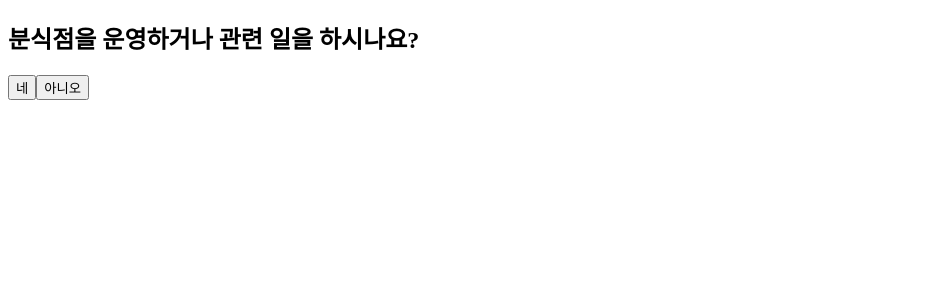
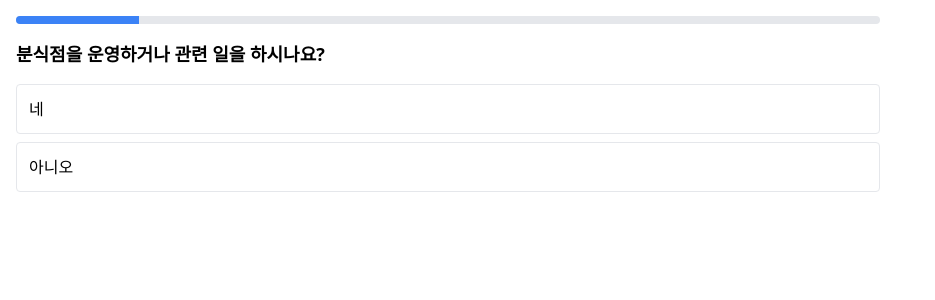
Before and after one commit to dungdungdung2/-, a Next.js app: page / in a window 1280 px wide. Shown: the top 300 px of the page, without its empty margins (0-935 px from the left). Built offline with nearby package versions, Linux system fonts and the light colour scheme.

Commit message:
Add _app.js for Next.js app initialization

```diff
--- /dev/null
+++ b/pages/_app.js
@@ -0,0 +1,5 @@
+import '../styles/globals.css'
+
+export default function App({ Component, pageProps }) {
+  return <Component {...pageProps} />
+}
```
